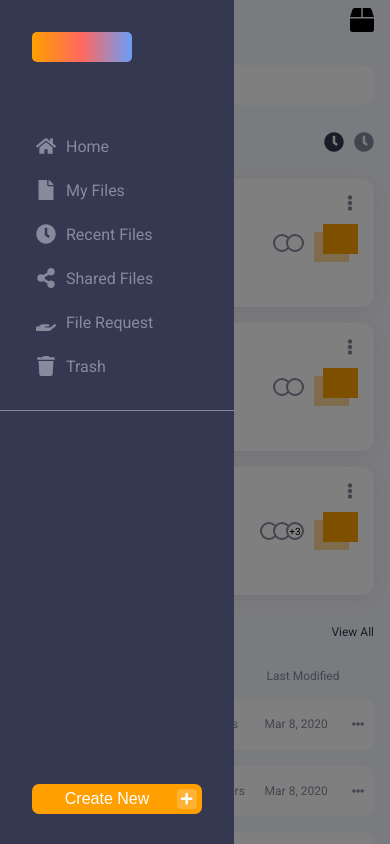
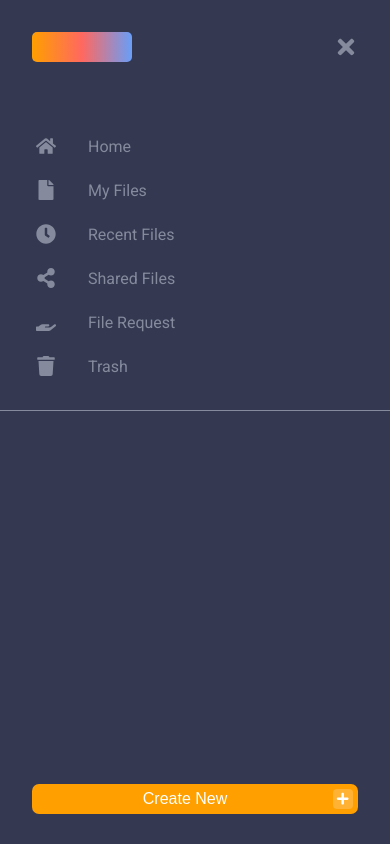
Before and after one commit to CalderonCG/CSS-Nerdery-Challenge, a React (Vite) app: page / in a window 390 px wide. Both pictures are taken after a click on the icon 28 px from the left and 20 px from the top of the page. Built offline with nearby package versions, Linux system fonts and the light colour scheme.

Commit message:
:feat: add responsive adjustments

```diff
--- a/src/App.tsx
+++ b/src/App.tsx
@@ -23,9 +23,9 @@ function App() {
 
         {(showSidebar || showStorage) && <div className="backdrop" onClick={()=>handleClose()}/>}
       </div>
-      <Navbar show={showSidebar}  />
+      <Navbar show={showSidebar} handleClose={setShowSidebar}  />
       <Recent />
-      <Storage show={showStorage}  />
+      <Storage show={showStorage}  handleClose={setShowStorage} />
     </div>
   );
 }
--- a/src/components/FileTypeCard/FileTypeCard.scss
+++ b/src/components/FileTypeCard/FileTypeCard.scss
@@ -20,16 +20,22 @@
     gap: 3px;
 
     font-size: clamp(12px, 1vw, 16px);
-
+    @media (max-width: 1000px) {
+      font-size: 14px;
+    }
     &_amount {
       font-size: clamp(10px, 1vw, 14px);
       color: var(--secondary_font);
+
+      @media (max-width: 1000px) {
+        font-size: 12px;
+      }
     }
   }
 
   &_size {
     padding: 8px 0px;
-    width: clamp(54px, 3vw ,70px);
+    width: clamp(54px, 3vw, 70px);
     display: flex;
     align-items: center;
     justify-content: center;
@@ -37,6 +43,10 @@
     font-weight: 500;
     font-size: clamp(10px, 1vw, 14px);
     background-color: white;
+
+    @media (max-width: 1000px) {
+      font-size: 12px;
+    }
   }
 }
 
--- a/src/components/Navbar/Navbar.scss
+++ b/src/components/Navbar/Navbar.scss
@@ -16,7 +16,7 @@
     position: absolute;
     z-index: 100;
     font-size: 16px;
-    width: 60%;
+    width: 100%;
   }
 
   //Nameplate at the top-------------------------------------
@@ -26,11 +26,26 @@
     height: clamp(21px, 8%, 30px);
     padding: 0 32px;
 
+      @media (max-width: 1000px) {
+    display: flex;
+    align-items: center;
+    justify-content: space-between;
+  }
+
     &_nameplate {
       width: clamp(74px, 80%, 100px);
       height: 100%;
       border-radius: 5px;
       background: linear-gradient(90deg, #ff9f00, #ff6860, #689ef8);
+    }
+
+    &_close {
+      display: none;
+      @media (max-width: 1000px) {
+        display: flex;
+        font-size: 24px;
+        color: var(--secondary_font);
+      }
     }
   }
 
@@ -51,6 +66,10 @@
       height: 44px;
       gap: clamp(10px, 1vw, 19px);
       cursor: pointer;
+
+      @media (max-width: 1000px) {
+        gap: 32px;
+      }
       &:hover &_border {
         display: block;
       }
@@ -119,7 +138,7 @@
     border-radius: 9px;
 
     @media (max-width: 1000px) {
-      padding: 16px;;
+      padding: 16px;
     }
 
     //Menu card
--- a/src/components/Navbar/Navbar.tsx
+++ b/src/components/Navbar/Navbar.tsx
@@ -10,15 +10,17 @@ import {
   FaHome,
   FaPlus,
   FaShareAlt,
+  FaTimes,
   FaTrash,
   FaUpload,
 } from "react-icons/fa";
 
 type NavbarProps = {
   show: boolean;
+  handleClose: React.Dispatch<React.SetStateAction<boolean>>;
 };
 
-function Navbar({ show }: NavbarProps) {
+function Navbar({ show, handleClose }: NavbarProps) {
   return (
     <div
       className={clsx("navbar", {
@@ -27,6 +29,7 @@ function Navbar({ show }: NavbarProps) {
     >
       <div className="navbar_header">
         <div className="navbar_header_nameplate" />
+        <FaTimes className="navbar_header_close" onClick={()=>handleClose(false)}/>
       </div>
       <div className="navbar_navigation">
         <span className="navbar_navigation_option">
--- a/src/components/SearchBar/SearchBar.scss
+++ b/src/components/SearchBar/SearchBar.scss
@@ -8,7 +8,7 @@
     position: absolute;
     top: 50%;
     transform: translateY(-50%);
-    left: 12px;
+    left: 1rem;
     color: #bcbeca;
     pointer-events: none;
   }
@@ -16,7 +16,7 @@
   &_input {
     width: 100%;
     height: clamp(29px, 5vh, 40px);
-    padding: 0 2rem;
+    padding: 0 3rem;
     border: none;
     outline: none;
     border-radius: 10px;
--- a/src/components/SharedCard/SharedCard.scss
+++ b/src/components/SharedCard/SharedCard.scss
@@ -14,9 +14,10 @@
 
   @media (max-width: 1000px) {
     width: 100%;
-    height: 80px;
+    height: 70px;
     flex-direction: row-reverse;
     justify-content: space-between;
+    padding: 16px 16px;
   }
 
   &_icons {
@@ -27,6 +28,7 @@
     @media (max-width: 1000px) {
       flex-direction: row-reverse;
       width: auto;
+      gap: 10px;
     }
     &_square {
       background-color: var(--primary);
--- a/src/components/Storage/Storage.scss
+++ b/src/components/Storage/Storage.scss
@@ -12,7 +12,7 @@
     right: 0;
     z-index: 100;
     font-size: 16px;
-    width: 60%;
+    width: 100%;
   }
 
   &_header {
@@ -31,6 +31,17 @@
       align-items: center;
       gap: 10px;
       font-size: 20px;
+      color: var(--font);
+      @media (max-width: 1000px) {
+        font-size: 24px;
+        gap: 16px;
+      }
+      &_close {
+        display: none;
+        @media (max-width: 1000px) {
+          display: flex;
+        }
+      }
     }
 
     &_avatar {
@@ -56,7 +67,8 @@
     flex: 1 1 auto;
 
     @media (max-width: 1000px) {
-      padding: 24px 16px;
+      padding: 24px 36px;
+
     }
 
     &_title {
--- a/src/components/Storage/Storage.tsx
+++ b/src/components/Storage/Storage.tsx
@@ -1,4 +1,4 @@
-import { FaCog, FaRegUserCircle, FaSignOutAlt } from "react-icons/fa";
+import { FaCog, FaRegUserCircle, FaSignOutAlt, FaTimes } from "react-icons/fa";
 import "./Storage.scss";
 import Chart from "../Chart/Chart";
 import FileTypeCard from "../FileTypeCard/FileTypeCard";
@@ -12,6 +12,7 @@ export type DataType = {
 
 type StorageProps = {
   show: boolean;
+  handleClose: React.Dispatch<React.SetStateAction<boolean>>;
 };
 
 const data: DataType[] = [
@@ -21,7 +22,7 @@ const data: DataType[] = [
   { name: "Available", value: 50 },
 ];
 
-function Storage({ show}: StorageProps) {
+function Storage({ show, handleClose }: StorageProps) {
   return (
     <div
       className={clsx("storage", {
@@ -30,6 +31,10 @@ function Storage({ show}: StorageProps) {
     >
       <div className="storage_header">
         <div className="storage_header_options">
+          <FaTimes
+            className="storage_header_options_close"
+            onClick={() => handleClose(false)}
+          />
           <FaSignOutAlt className="storage_header_options_icon" />
           <FaCog className="storage_header_options_icon" />
         </div>
--- a/src/components/UpgradeCard/UpgradeCard.scss
+++ b/src/components/UpgradeCard/UpgradeCard.scss
@@ -2,13 +2,17 @@
   width: 100%;
   min-height: clamp(202px, 35%, 275px);
   height: 202px;
-  padding: 20px clamp(20px,2vw,32px);
+  padding: 20px clamp(20px, 2vw, 32px);
   background-color: white;
   border-radius: 18px;
   display: flex;
   flex-direction: column;
   justify-content: space-between;
   flex: 0 0 auto;
+
+  @media (max-width: 1000px) {
+    align-self: center;
+  }
 
   &_image {
     width: 100%;
@@ -26,14 +30,14 @@
       flex-direction: column;
       gap: 5px;
       h1 {
-        font-size: clamp(14px, 1vw , 18px);
+        font-size: clamp(14px, 1vw, 18px);
         font-weight: 400;
         text-align: center;
         color: var(--font);
       }
 
       p {
-        font-size: clamp(12px, 1vw - 0.15rem, 14px);;
+        font-size: clamp(12px, 1vw - 0.15rem, 14px);
         font-weight: 400;
         text-align: center;
         color: var(--secondary_font);
--- a/src/components/UsedCard/UsedCard.tsx
+++ b/src/components/UsedCard/UsedCard.tsx
@@ -1,4 +1,4 @@
-import { FaEllipsisV } from "react-icons/fa";
+import { FaEllipsisH, FaEllipsisV } from "react-icons/fa";
 import UsedCircles from "../UsedCircles/UsedCircles";
 import "./UserCard.scss";
 
@@ -12,7 +12,8 @@ type UsedCardProps = {
 function UsedCard({name, date, amount, label}: UsedCardProps) {
   return (
     <div className="used">
-        <FaEllipsisV className="used_options"/>
+        <FaEllipsisV className="used_options_v"/>
+        <FaEllipsisH className="used_options_h"/>
       <div className="used_icons">
         <div className="used_icons_squares">
           <div className="used_icons_squares_back" />
--- a/src/components/UsedCard/UserCard.scss
+++ b/src/components/UsedCard/UserCard.scss
@@ -16,17 +16,35 @@
 
   @media (max-width: 1000px) {
     width: 100%;
-    height: 128px;
+    height: 90px;
+    padding: 16px 16px;
     flex-direction: row-reverse;
     justify-content: space-between;
+    align-items: end;
   }
 
-  &_options {
+  &_options_v {
     position: absolute;
     top: 16px;
     right: 16px;
+    color: var(--secondary_font);
 
+    @media (max-width: 1000px) {
+      display: none;
+  }
+  }
+
+    &_options_h {
+    position: absolute;
+    display: none;
+    top: 8px;
+    right: 16px;
     color: var(--secondary_font);
+    opacity: 50%;
+
+    @media (max-width: 1000px) {
+      display: block;
+  }
   }
 
   &_icons {
@@ -68,7 +86,7 @@
 
     @media (max-width: 1000px) {
       height: 100%;
-      justify-content: center;
+      justify-content: end;
       gap: 8px;
     }
     h1 {
--- a/src/components/UsedCircles/UsedCircles.scss
+++ b/src/components/UsedCircles/UsedCircles.scss
@@ -17,6 +17,10 @@
         align-items: center;
         justify-content: center;
 
+
+        @media (max-width: 1000px) {
+          font-size: 8px;
+        }
     &:first-child {
       margin-left: 0px;
     }
```
